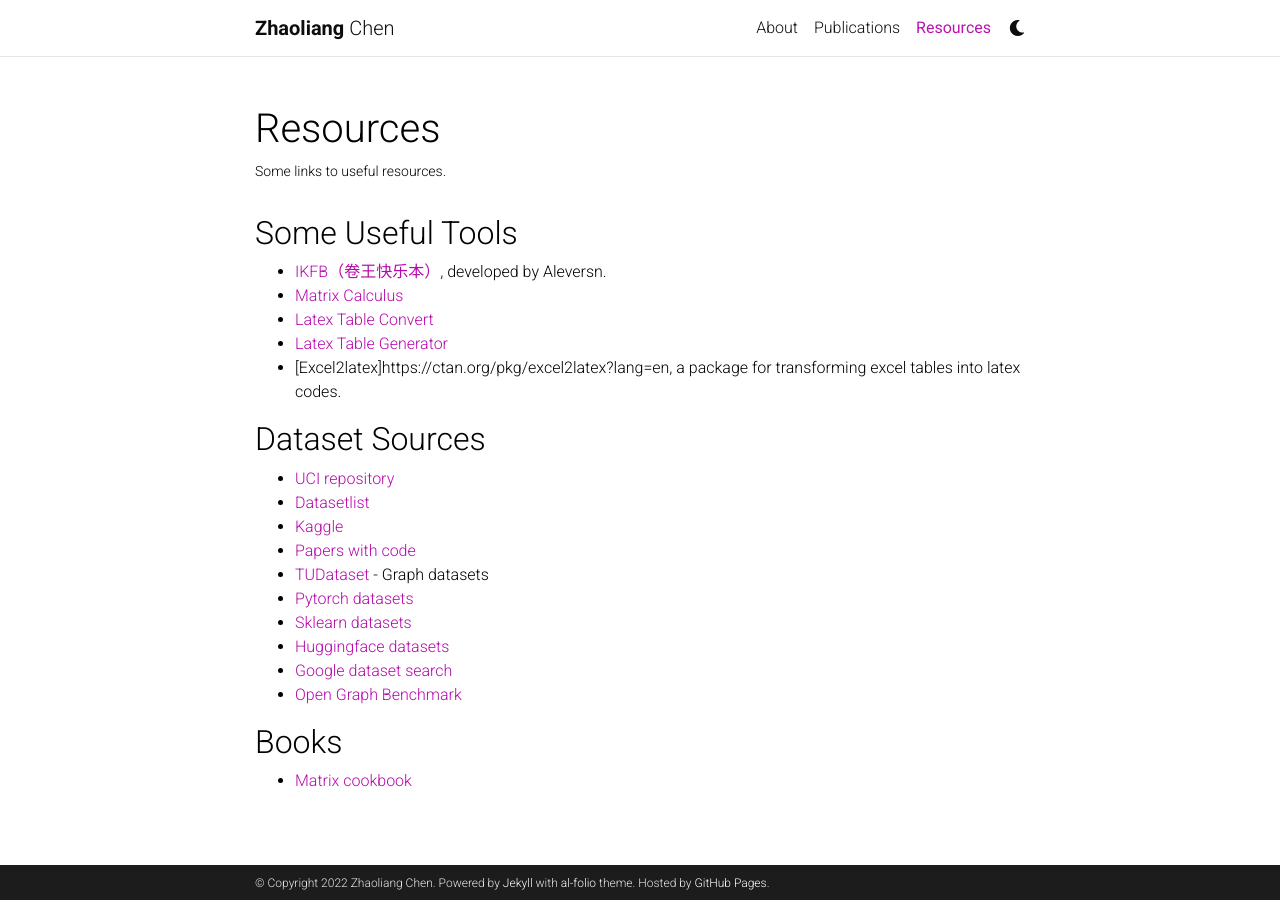
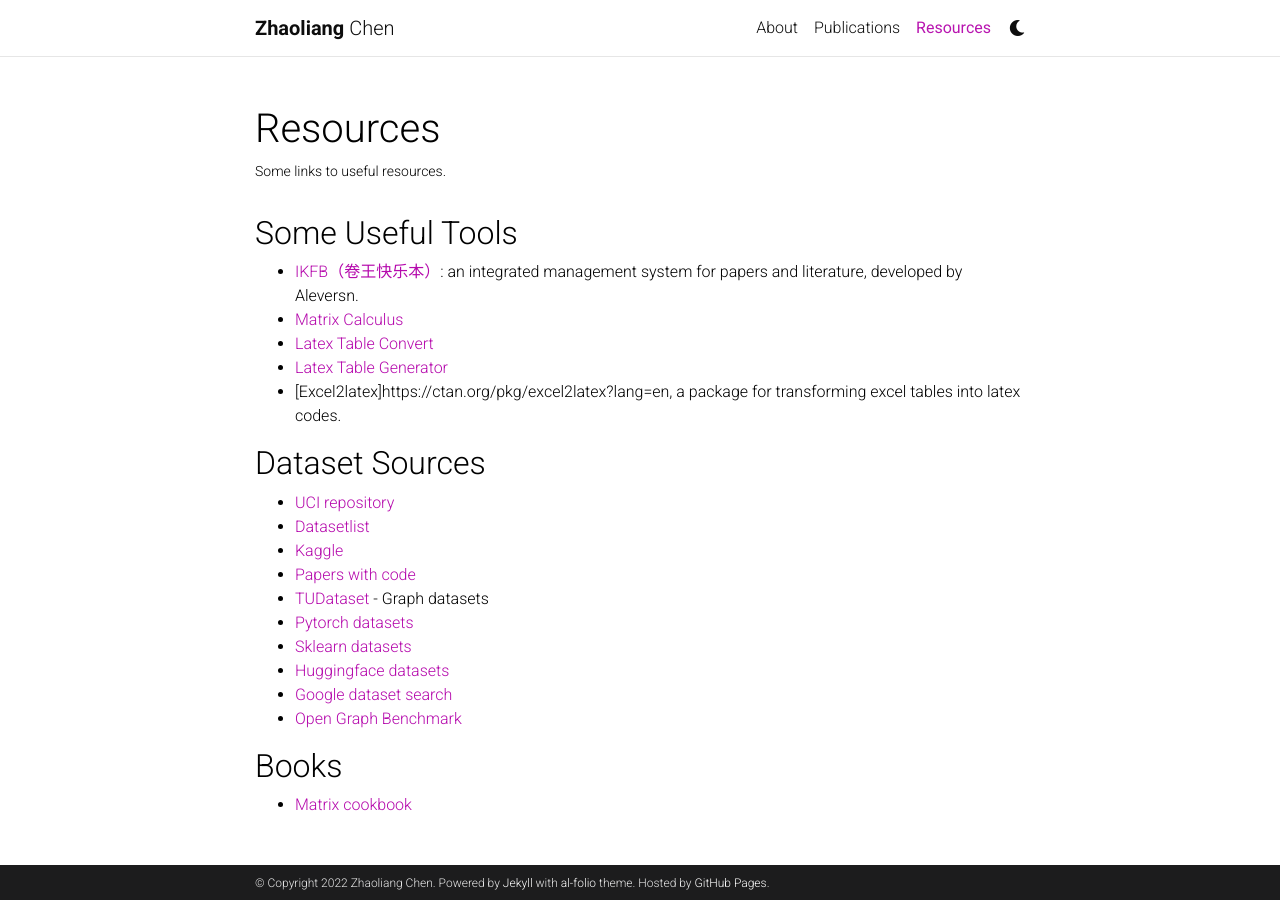
Before and after one commit to huangsuj/huangsuj.github.io, a Jekyll site: the page built from _pages/resources.md, in a window 1280 px wide. Built offline with Jekyll 4.4.1, drawn with Linux system fonts in a browser that asks for light colours; comment, search, counter and statistics services are not loaded; a style sheet for code colours, icons or effects is not loaded.

Commit message:
Update resources.md

```diff
--- a/_pages/resources.md
+++ b/_pages/resources.md
@@ -8,7 +8,7 @@
 ---
 
 ## Some Useful Tools
-- [IKFB（卷王快乐本）](https://github.com/Creator-SN/IKFB), developed by Aleversn.
+- [IKFB（卷王快乐本）](https://github.com/Creator-SN/IKFB): an integrated management system for papers and literature, developed by Aleversn.
 - [Matrix Calculus](https://www.matrixcalculus.org/?tdsourcetag=s_pctim_aiomsg)
 - [Latex Table Convert](https://tableconvert.com/)
 - [Latex Table Generator](https://www.tablesgenerator.com/)
```
